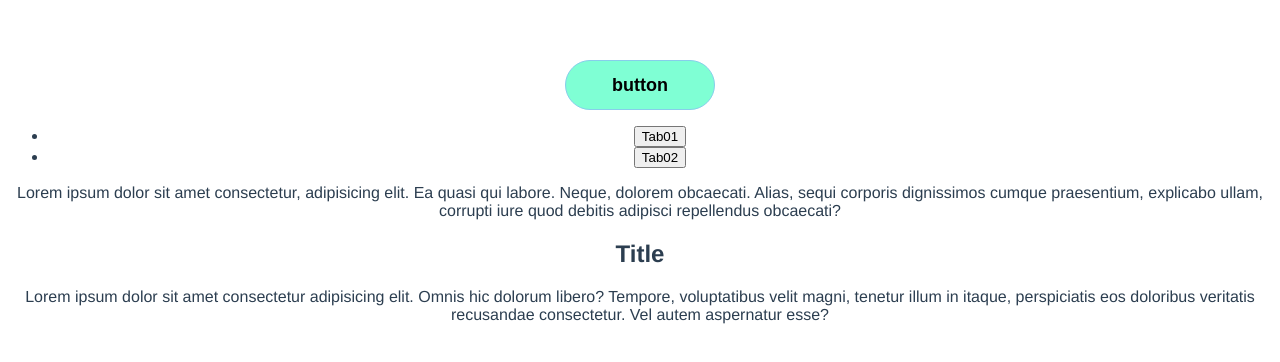
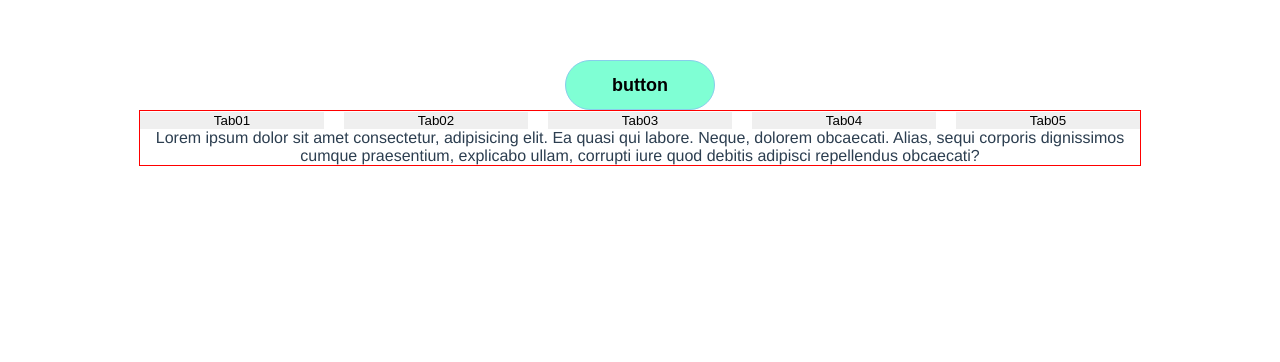
Before and after one commit to leesaewa/vue_study, a Vue app: page / in a window 1280 px wide. Shown: the top 362 px of the page. Built offline with nearby package versions, Linux system fonts and the light colour scheme.

Commit message:
added tabs

```diff
--- a/package.json
+++ b/package.json
@@ -32,7 +32,9 @@
     "parserOptions": {
       "parser": "@babel/eslint-parser"
     },
-    "rules": {}
+    "rules": {
+      "no-unused-vars": "off"
+    }
   },
   "browserslist": [
     "> 1%",
--- a/src/components/TabList.vue
+++ b/src/components/TabList.vue
@@ -4,20 +4,22 @@
       <li
         v-for="tab in tabItem"
         :key="tab.id"
-        :class="{ active: selectBtn === 1 }"
+        :class="{ active: tab.id === isActive }"
       >
-        <button type="button">{{ tab.text }}</button>
+        <button type="button" @click="handleSelected(tab.id)">
+          {{ tab.text }}
+        </button>
       </li>
     </ul>
 
     <section class="tab-cont">
-      <div>
+      <div v-if="isActive === 1">
         Lorem ipsum dolor sit amet consectetur, adipisicing elit. Ea quasi qui
         labore. Neque, dolorem obcaecati. Alias, sequi corporis dignissimos
         cumque praesentium, explicabo ullam, corrupti iure quod debitis adipisci
         repellendus obcaecati?
       </div>
-      <div>
+      <div v-if="isActive === 2">
         <h2>Title</h2>
         <p>
           Lorem ipsum dolor sit amet consectetur adipisicing elit. Omnis hic
@@ -39,17 +41,41 @@ export default {
       tabItem: [
         { id: 1, text: "Tab01" },
         { id: 2, text: "Tab02" },
+        { id: 3, text: "Tab03" },
+        { id: 4, text: "Tab04" },
+        { id: 5, text: "Tab05" },
       ],
-      selectBtn: 1,
+      isActive: 1,
     };
   },
 
   methods: {
-    selected() {
-      this.selectBtn === this.selectBtn;
+    handleSelected(id) {
+      this.isActive = id;
     },
   },
 };
 </script>
 
-<style></style>
+<style>
+.tab-container {
+  border: 1px solid red;
+  max-width: 1000px;
+  margin: 0 auto;
+}
+.tab-container .tabs {
+  display: flex;
+  justify-content: space-between;
+  gap: 20px;
+  list-style: none;
+  padding: 0;
+  margin: 0;
+}
+.tab-container .tabs li {
+  width: 100%;
+}
+.tab-container .tabs li button {
+  border: 0;
+  width: 100%;
+}
+</style>
```
